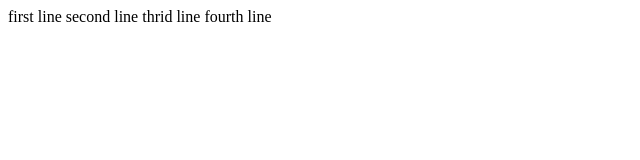
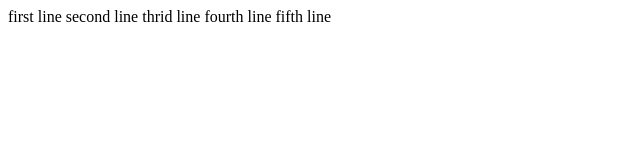
Before and after one commit to JayaNuzvid/cse2, a plain HTML site: page index.html in a window 1280 px wide. Shown: the full height of the page, 0-640 px from the left. Drawn offline with Linux system fonts and the light colour scheme.

Commit message:
fifth line added

```diff
--- a/index.html
+++ b/index.html
@@ -10,5 +10,6 @@
      second line
      thrid line
 fourth line
+	fifth line
 </body>
 </html>
```
